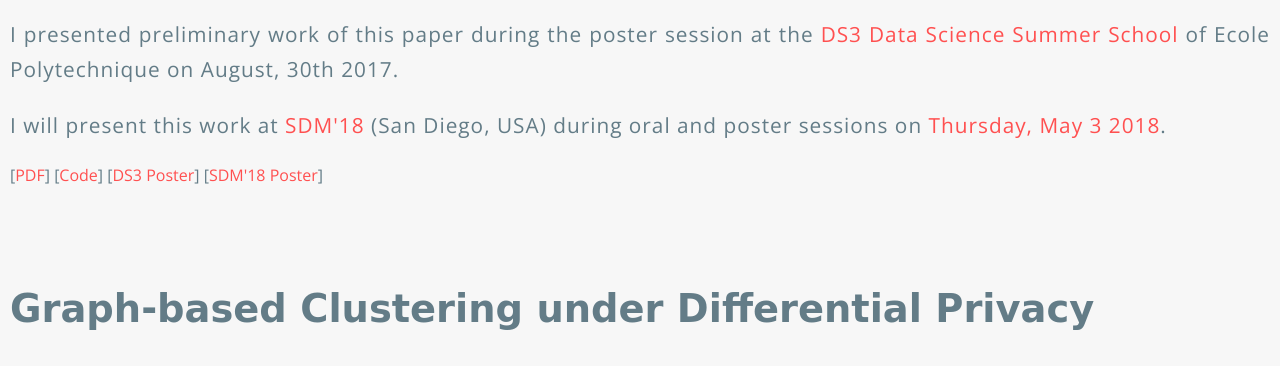
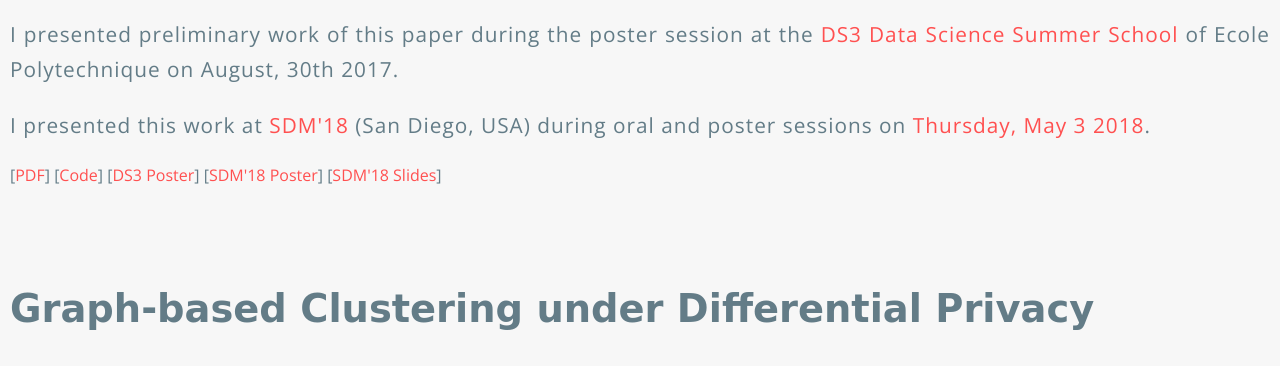
Before and after one commit to annemorvan/annemorvan.github.io, a plain HTML site: page index.html in a window 1280 px wide. Shown: the part 4158-4524 px from the top of the page. Drawn offline with nearby package versions, Linux system fonts and the light colour scheme; some packages are replaced by stand-ins of ours; a web font is replaced by a local one.

Commit message:
SDM updates

```diff
--- a/index.html
+++ b/index.html
@@ -86,7 +86,7 @@
                         <b>Authors:</b> <span  class="underline">Anne Morvan</span>, Antoine Souloumiac, Cédric Gouy-Pailler, Jamal Atif. To appear at the 2018 IEEE International Conference on Acoustics, Speech and Signal Processing (ICASSP 2018), Calgary, Alberta, Canada, 15-20 Apr.
                     </p>
                     <p>
-						I will present this work at <a href="https://2018.ieeeicassp.org/">ICASSP 2018</a> (Calgary, Canada) during poster session on <a href="https://2018.ieeeicassp.org/Papers/PublicSessionIndex3.asp?Sessionid=1081">Tuesday, April 17 2018</a>.
+						I presented this work at <a href="https://2018.ieeeicassp.org/">ICASSP 2018</a> (Calgary, Canada) during poster session on <a href="https://2018.ieeeicassp.org/Papers/PublicSessionIndex3.asp?Sessionid=1081">Tuesday, April 17 2018</a>.
                     </p>
                     [<a href="https://arxiv.org/abs/1705.07661">PDF</a>]
                     [<a href="https://github.com/annemorvan/UnifDiagStreamBinSketching/">Code</a>]
@@ -126,12 +126,13 @@ We also provide some experiments illustrating these theoretical points and compa
 						I presented preliminary work of this paper during the poster session at the <a href="http://2017.ds3-datascience-polytechnique.fr/">DS3 Data Science Summer School</a> of Ecole Polytechnique on August, 30th 2017.
                     </p>
                     <p>
-						I will present this work at <a href="http://www.siam.org/meetings/sdm18/">SDM'18</a> (San Diego, USA) during oral and poster sessions on <a href="http://meetings.siam.org/sess/dsp_programsess.cfm?SESSIONCODE=65176">Thursday, May 3 2018</a>.
+						I presented this work at <a href="http://www.siam.org/meetings/sdm18/">SDM'18</a> (San Diego, USA) during oral and poster sessions on <a href="http://meetings.siam.org/sess/dsp_programsess.cfm?SESSIONCODE=65176">Thursday, May 3 2018</a>.
                     </p>
                     [<a href="https://arxiv.org/abs/1703.02375">PDF</a>]
                     [<a href="https://github.com/annemorvan/DBMSTClu/">Code</a>]
                     [<a href="doc/DS3_posterID_074.pdf">DS3 Poster</a>]
                     [<a href="doc/sdm18-poster-DBMSTClu.pdf">SDM'18 Poster</a>]
+                    [<a href="doc/oral-presentation-sdm18.pdf">SDM'18 Slides</a>]
                 </article>
                 <article>
                     <h3>Graph-based Clustering under Differential Privacy</h3>
```
Also changed, not shown: 1 other file.
